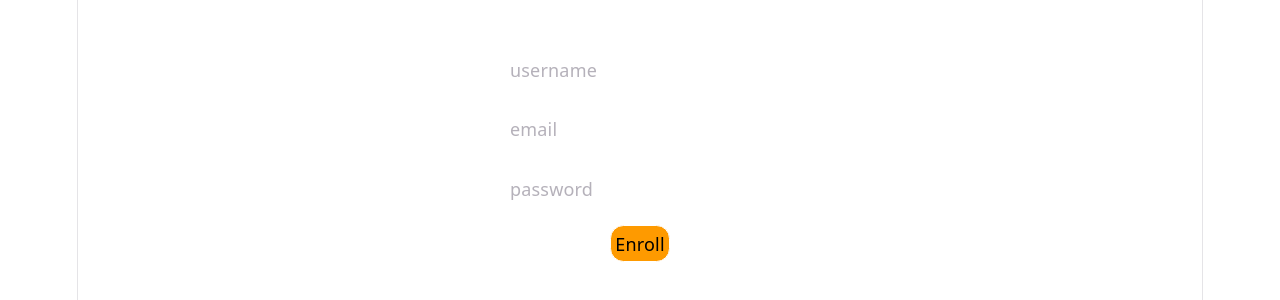
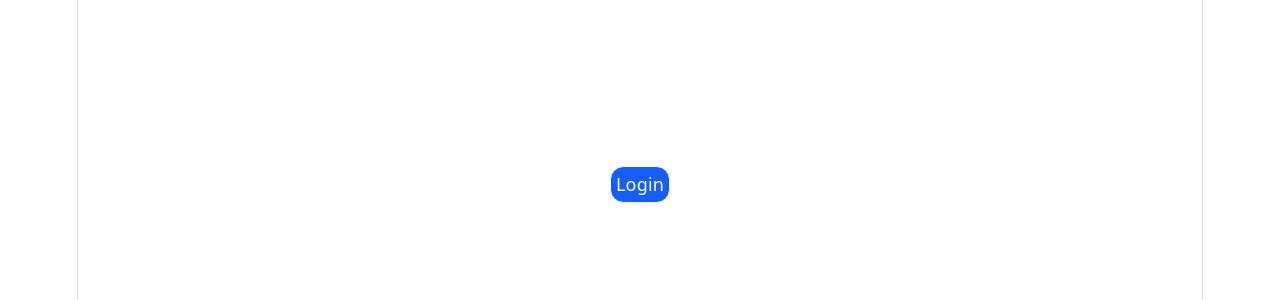
Before and after one commit to telusko-aliens/react-complete-course, a React (Vite) app in the folder module-06-forms/: page / in a window 1280 px wide. Shown: the part 250-550 px from the top of the page. Built offline with nearby package versions, Linux system fonts and the light colour scheme.

Commit message:
Module 06 Topic 04: Uncontrolled Inputs

```diff
--- a/module-06-forms/src/App.jsx
+++ b/module-06-forms/src/App.jsx
@@ -1,9 +1,9 @@
-import CourseCard from "./CourseCard";
+import LoginForm from "./LoginForm";
 
 function App() {
   return (
     <>
-      <CourseCard />
+      <LoginForm />
     </>
   );
 }
--- /dev/null
+++ b/module-06-forms/src/LoginForm.jsx
@@ -0,0 +1,32 @@
+import { useRef } from "react";
+
+function LoginForm() {
+    const nameRef = useRef(null);
+
+    function handleSubmit(event) {
+        event.preventDefault();
+
+        console.log(nameRef.current.value);
+        nameRef.current.style.backgroundColor = "orange";
+    }
+
+    return (
+        <form
+            onSubmit={handleSubmit}
+            className="flex flex-col justify-center items-center mt-1 gap-3 min-h-screen"
+        >
+            <input
+                type="name"
+                ref={nameRef}
+                className="border border-white text-white p-1"
+                placeholder="Name"
+            />
+
+            <button className="text-white border border-white bg-blue-600 p-1 rounded-xl mt-2">
+                Login
+            </button>
+        </form>
+    );
+}
+
+export default LoginForm;
```
